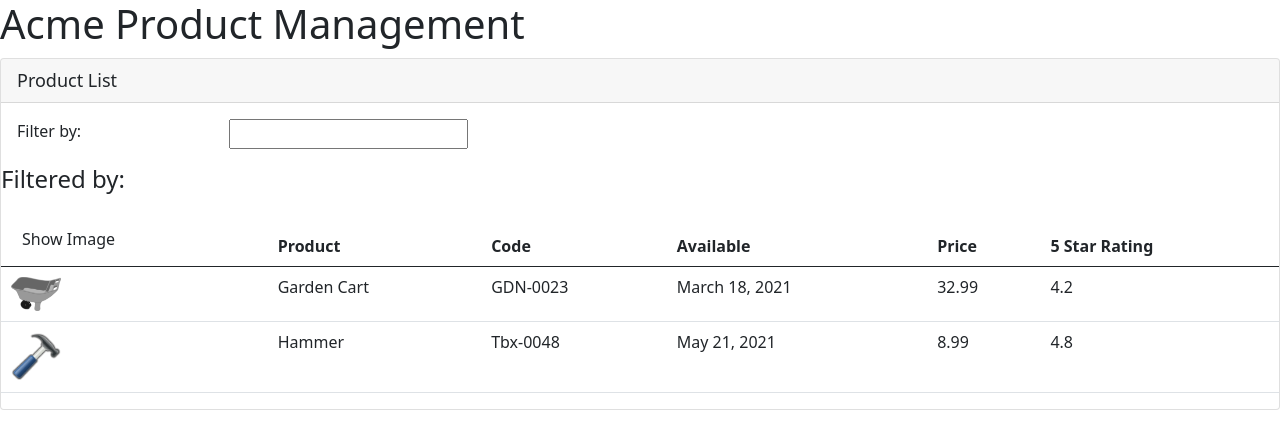
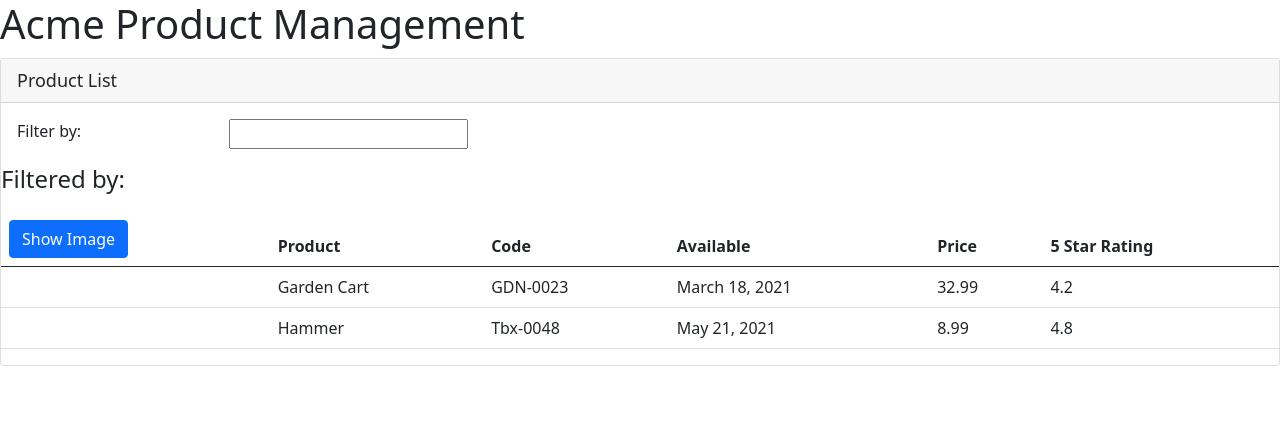
Before and after one commit to yyalexyy/Product-Management, an Angular app in the folder APM/: page / in a window 1280 px wide. Shown: the top 448 px of the page. Built offline with nearby package versions, Linux system fonts and the light colour scheme.

Commit message:
add event binding for show/hide image event

```diff
--- a/APM/src/app/products/product-list.component.html
+++ b/APM/src/app/products/product-list.component.html
@@ -23,8 +23,9 @@
             <thead>
                 <tr>
                     <th>
-                        <button class='btn tn-primary'>
-                            Show Image
+                        <button class='btn btn-primary'
+                            (click)='toggleImage()'>
+                            {{showImage ? 'Hide' : 'Show'}} Image
                         </button>
                     </th>
                     <th>Product</th>
@@ -37,7 +38,8 @@
             <tbody>
                 <tr *ngFor='let product of products'>
                     <td>
-                        <img [src]='product.imageUrl'
+                        <img *ngIf='showImage'
+                            [src]='product.imageUrl'
                             [title]='product.productName'
                             [style.width.px]='imageWidth'
                             [style.margin.px]='imageMargin'>
--- a/APM/src/app/products/product-list.component.ts
+++ b/APM/src/app/products/product-list.component.ts
@@ -8,6 +8,7 @@
     pageTitle: string = 'Product List';
     imageWidth: number = 50;
     imageMargin: number = 2;
+    showImage: boolean = false;
     products: any[] = [
         {
             "productId": 2,
@@ -30,4 +31,9 @@
             "imageUrl": "assets/images/hammer.png"
         }
     ];
+
+
+    toggleImage(): void {
+        this.showImage = !this.showImage;
+    }
 }
```
